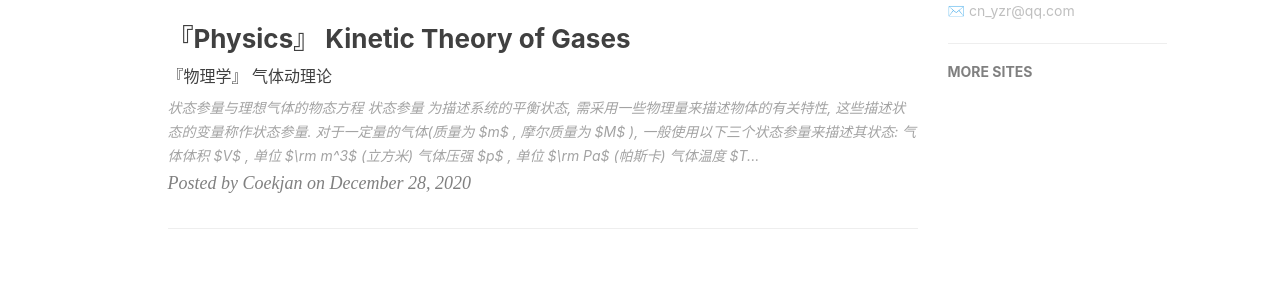
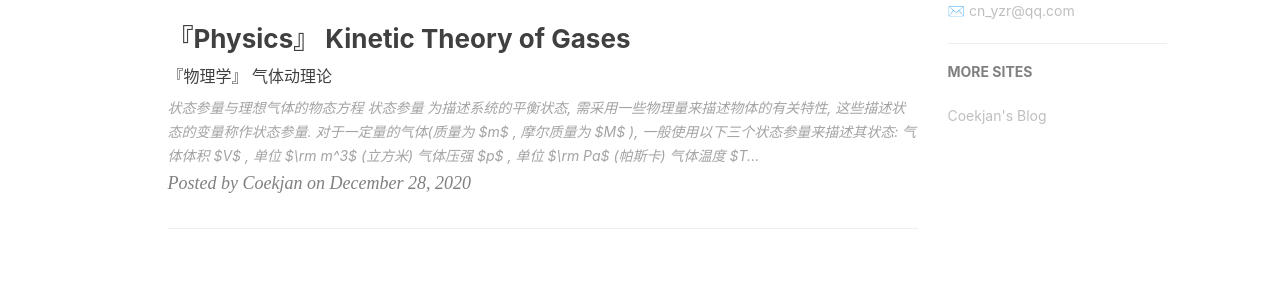
Before and after one commit to Coekjan/coekjan.github.io, a Jekyll site: the page built from index.html, in a window 1280 px wide. Shown: the part 945-1245 px from the top of the page. Built offline with Jekyll 4.4.1, drawn with Linux system fonts in a browser that asks for light colours; nearby versions of some CDN libraries; the list of posts is cut into pages by our own code; comment, search, counter and statistics services are not loaded.

Commit message:
Update _config.yml

```diff
--- a/_config.yml
+++ b/_config.yml
@@ -93,5 +93,8 @@ page-mathjax: false
 
 # Friends
 friends: [
-
+  {
+    title: "Coekjan's Blog",
+    href: "https://coekjan.github.io"
+  }
 ]
```
